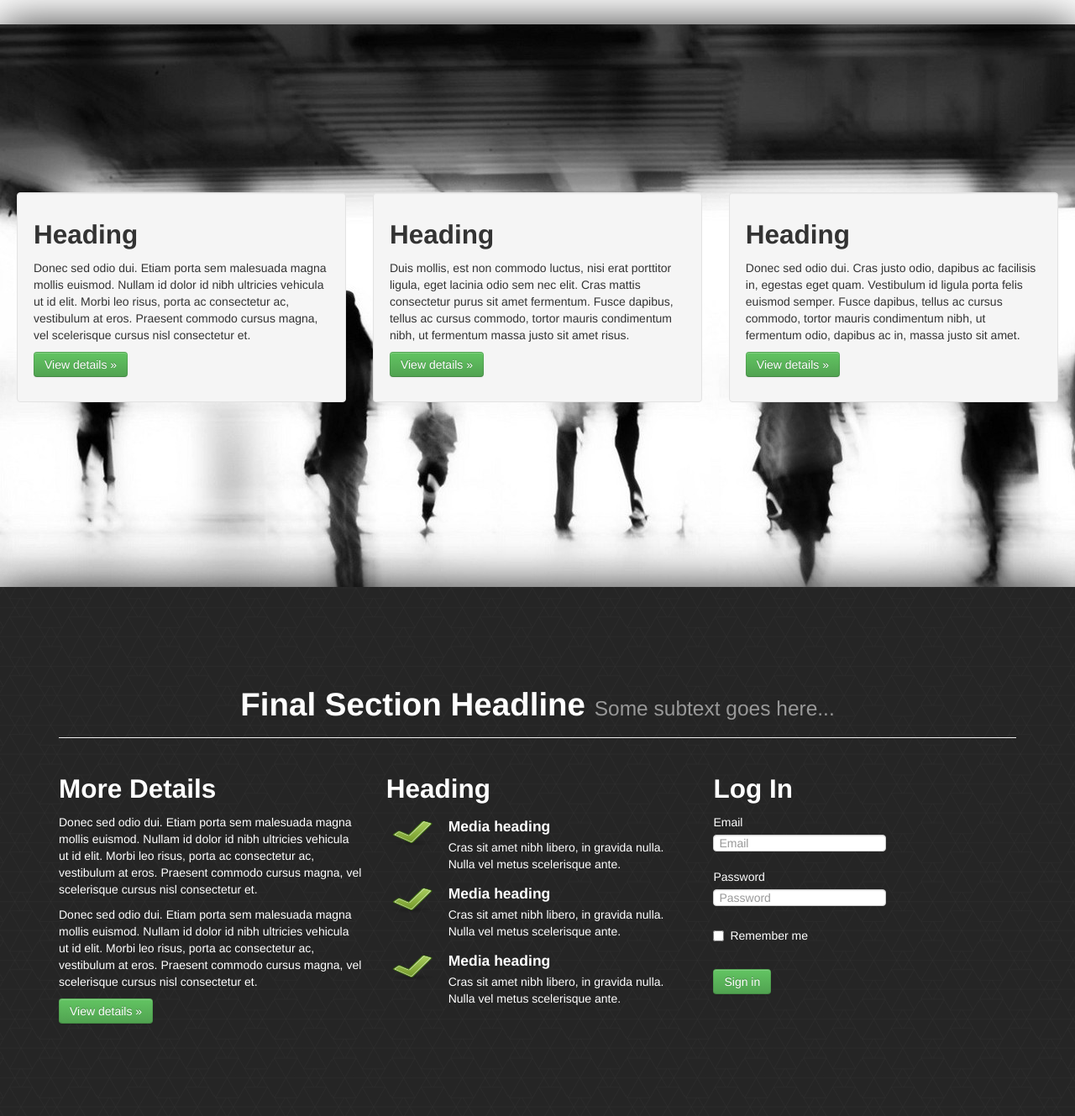
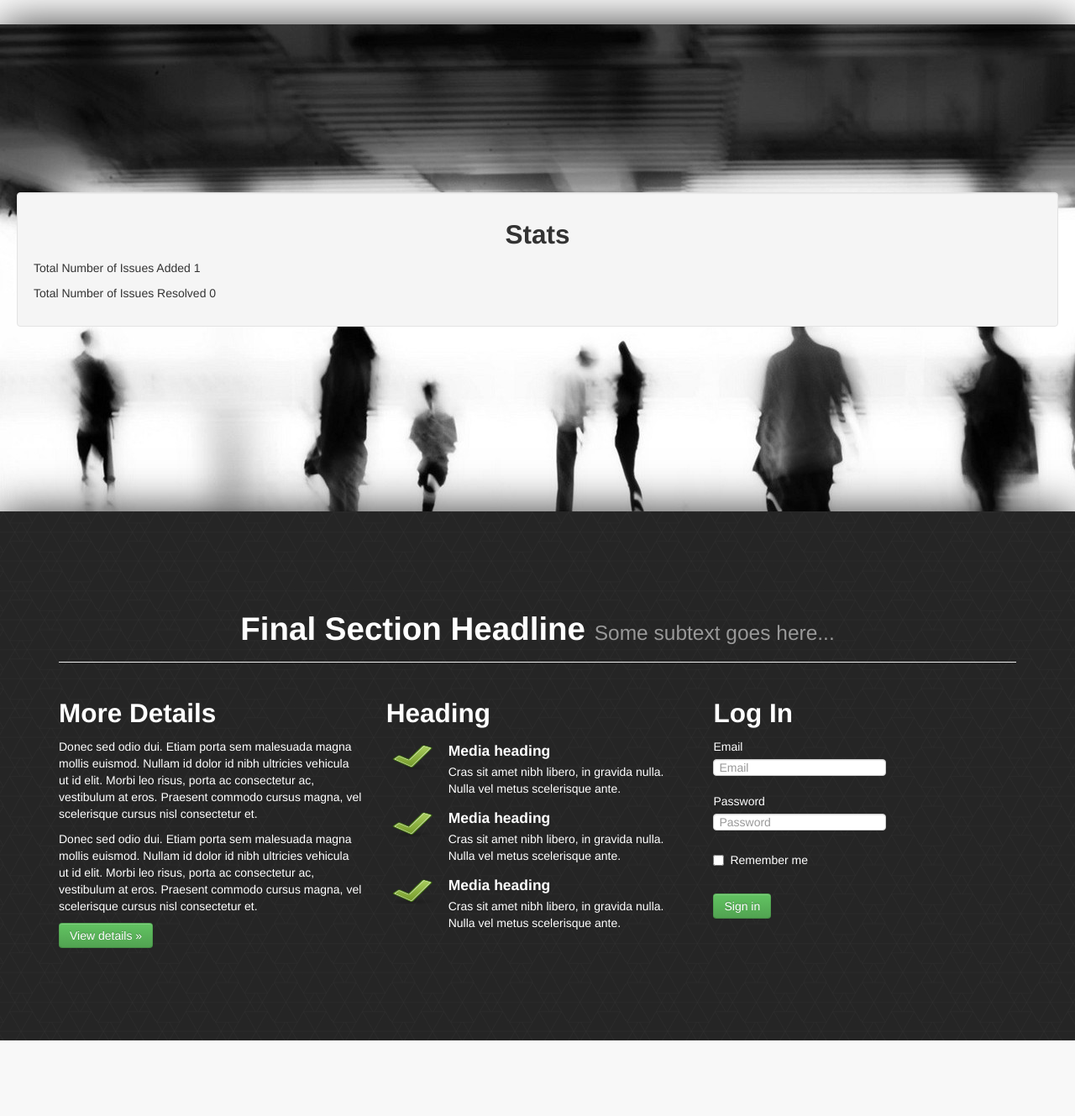
Before and after one commit to sai-prasanna/issuetracker, a Django app: page / in a window 1280 px wide. Shown: the part 730-2059 px from the top of the page at 84% size. After the commit the page ends 1969 px from the top, so only its background shows below. Run offline with Django 3.2, Linux system fonts and the light colour scheme; tables that the repository leaves empty hold one stand-in row (values such as "Sample post"); parts of the project's set-up code (start-up, migrations or seed data) failed here and were passed over; some libraries are stand-ins or nearby versions.

Commit message:
Add Estimated time,display total tickets in index page

```diff
--- a/main/forms.py
+++ b/main/forms.py
@@ -7,7 +7,7 @@ from django.contrib.auth.models import User
 class CreateTicketForm(forms.ModelForm):
     class Meta:
         model = Ticket
-        exclude = ('logged_by', 'status', 'resolution')
+        fields = ('client', 'name', 'assigned_to', 'priority', 'description')
 
 class EngineerUpdateTicketForm(forms.ModelForm):
 
--- /dev/null
+++ b/main/static/main/js/countUp.js
@@ -0,0 +1,182 @@
+/*
+
+    countUp.js
+    by @inorganik
+
+*/
+
+// target = id of html element or var of previously selected html element where counting occurs
+// startVal = the value you want to begin at
+// endVal = the value you want to arrive at
+// decimals = number of decimal places, default 0
+// duration = duration of animation in seconds, default 2
+// options = optional object of options (see below)
+
+function countUp(target, startVal, endVal, decimals, duration, options) {
+
+    // make sure requestAnimationFrame and cancelAnimationFrame are defined
+    // polyfill for browsers without native support
+    // by Opera engineer Erik Möller
+    var lastTime = 0;
+    var vendors = ['webkit', 'moz', 'ms', 'o'];
+    for(var x = 0; x < vendors.length && !window.requestAnimationFrame; ++x) {
+        window.requestAnimationFrame = window[vendors[x]+'RequestAnimationFrame'];
+        window.cancelAnimationFrame =
+          window[vendors[x]+'CancelAnimationFrame'] || window[vendors[x]+'CancelRequestAnimationFrame'];
+    }
+    if (!window.requestAnimationFrame) {
+        window.requestAnimationFrame = function(callback, element) {
+            var currTime = new Date().getTime();
+            var timeToCall = Math.max(0, 16 - (currTime - lastTime));
+            var id = window.setTimeout(function() { callback(currTime + timeToCall); },
+              timeToCall);
+            lastTime = currTime + timeToCall;
+            return id;
+        }
+    }
+    if (!window.cancelAnimationFrame) {
+        window.cancelAnimationFrame = function(id) {
+            clearTimeout(id);
+        }
+    }
+
+     // default options
+    this.options = options || {
+        useEasing : true, // toggle easing
+        useGrouping : true, // 1,000,000 vs 1000000
+        separator : ',', // character to use as a separator
+        decimal : '.', // character to use as a decimal
+    }
+    if (this.options.separator == '') this.options.useGrouping = false;
+    if (this.options.prefix == null) this.options.prefix = '';
+    if (this.options.suffix == null) this.options.suffix = '';
+
+    var self = this;
+
+    this.d = (typeof target === 'string') ? document.getElementById(target) : target;
+    this.startVal = Number(startVal);
+    this.endVal = Number(endVal);
+    this.countDown = (this.startVal > this.endVal) ? true : false;
+    this.startTime = null;
+    this.timestamp = null;
+    this.remaining = null;
+    this.frameVal = this.startVal;
+    this.rAF = null;
+    this.decimals = Math.max(0, decimals || 0);
+    this.dec = Math.pow(10, this.decimals);
+    this.duration = duration * 1000 || 2000;
+
+    this.version = function () { return '1.3.1' }
+
+    // Print value to target
+    this.printValue = function(value) {
+        var result = (!isNaN(value)) ? self.formatNumber(value) : '--';
+        if (self.d.tagName == 'INPUT') {
+            this.d.value = result;
+        } else {
+            this.d.innerHTML = result;
+        }
+    }
+
+    // Robert Penner's easeOutExpo
+    this.easeOutExpo = function(t, b, c, d) {
+        return c * (-Math.pow(2, -10 * t / d) + 1) * 1024 / 1023 + b;
+    }
+    this.count = function(timestamp) {
+
+        if (self.startTime === null) self.startTime = timestamp;
+
+        self.timestamp = timestamp;
+
+        var progress = timestamp - self.startTime;
+        self.remaining = self.duration - progress;
+
+        // to ease or not to ease
+        if (self.options.useEasing) {
+            if (self.countDown) {
+                var i = self.easeOutExpo(progress, 0, self.startVal - self.endVal, self.duration);
+                self.frameVal = self.startVal - i;
+            } else {
+                self.frameVal = self.easeOutExpo(progress, self.startVal, self.endVal - self.startVal, self.duration);
+            }
+        } else {
+            if (self.countDown) {
+                var i = (self.startVal - self.endVal) * (progress / self.duration);
+                self.frameVal = self.startVal - i;
+            } else {
+                self.frameVal = self.startVal + (self.endVal - self.startVal) * (progress / self.duration);
+            }
+        }
+
+        // don't go past endVal since progress can exceed duration in the last frame
+        if (self.countDown) {
+            self.frameVal = (self.frameVal < self.endVal) ? self.endVal : self.frameVal;
+        } else {
+            self.frameVal = (self.frameVal > self.endVal) ? self.endVal : self.frameVal;
+        }
+
+        // decimal
+        self.frameVal = Math.round(self.frameVal*self.dec)/self.dec;
+
+        // format and print value
+        self.printValue(self.frameVal);
+
+        // whether to continue
+        if (progress < self.duration) {
+            self.rAF = requestAnimationFrame(self.count);
+        } else {
+            if (self.callback != null) self.callback();
+        }
+    }
+    this.start = function(callback) {
+        self.callback = callback;
+        // make sure values are valid
+        if (!isNaN(self.endVal) && !isNaN(self.startVal)) {
+            self.rAF = requestAnimationFrame(self.count);
+        } else {
+            console.log('countUp error: startVal or endVal is not a number');
+            self.printValue();
+        }
+        return false;
+    }
+    this.stop = function() {
+        cancelAnimationFrame(self.rAF);
+    }
+    this.reset = function() {
+        self.startTime = null;
+        self.startVal = startVal;
+        cancelAnimationFrame(self.rAF);
+        self.printValue(self.startVal);
+    }
+    this.resume = function() {
+        self.stop();
+        self.startTime = null;
+        self.duration = self.remaining;
+        self.startVal = self.frameVal;
+        requestAnimationFrame(self.count);
+    }
+    this.formatNumber = function(nStr) {
+        nStr = nStr.toFixed(self.decimals);
+        nStr += '';
+        var x, x1, x2, rgx;
+        x = nStr.split('.');
+        x1 = x[0];
+        x2 = x.length > 1 ? self.options.decimal + x[1] : '';
+        rgx = /(\d+)(\d{3})/;
+        if (self.options.useGrouping) {
+            while (rgx.test(x1)) {
+                x1 = x1.replace(rgx, '$1' + self.options.separator + '$2');
+            }
+        }
+        return self.options.prefix + x1 + x2 + self.options.suffix;
+    }
+
+    // format startVal on initialization
+    self.printValue(self.startVal);
+}
+
+// Example:
+// var numAnim = new countUp("SomeElementYouWantToAnimate", 0, 99.99, 2, 2.5);
+// numAnim.start();
+// with optional callback:
+// numAnim.start(someMethodToCallOnComplete);
--- a/main/templates/main/index.html
+++ b/main/templates/main/index.html
@@ -77,21 +77,12 @@
 <section id="home" data-speed="4" data-type="background">
     <div class="container-fluid">
       <div class="row-fluid">
-            <div class="span4 well">
-              <h2>Heading</h2>
-              <p>Donec sed odio dui. Etiam porta sem malesuada magna mollis euismod. Nullam id dolor id nibh ultricies vehicula ut id elit. Morbi leo risus, porta ac consectetur ac, vestibulum at eros. Praesent commodo cursus magna, vel scelerisque cursus nisl consectetur et.</p>
-              <p><a class="btn btn-success" href="#">View details &raquo;</a></p>
-            </div><!-- /.span4 -->
-            <div class="span4 well">
-              <h2>Heading</h2>
-              <p>Duis mollis, est non commodo luctus, nisi erat porttitor ligula, eget lacinia odio sem nec elit. Cras mattis consectetur purus sit amet fermentum. Fusce dapibus, tellus ac cursus commodo, tortor mauris condimentum nibh, ut fermentum massa justo sit amet risus.</p>
-              <p><a class="btn btn-success" href="#">View details &raquo;</a></p>
-            </div><!-- /.span4 -->
-            <div class="span4 well">
-              <h2>Heading</h2>
-              <p>Donec sed odio dui. Cras justo odio, dapibus ac facilisis in, egestas eget quam. Vestibulum id ligula porta felis euismod semper. Fusce dapibus, tellus ac cursus commodo, tortor mauris condimentum nibh, ut fermentum odio, dapibus ac in, massa justo sit amet.</p>
-              <p><a class="btn btn-success" href="#">View details &raquo;</a></p>
-            </div><!-- /.span4 -->
+            <div class="span12 well">
+              <center><h2>Stats</h2></center>
+              <p>Total Number of Issues Added <span id="totaltickets"></span></p>
+              <p>Total Number of Issues Resolved <span id="resolvedtickets"></span></p>
+
+            </div>
         </div>
       </div>
   </section>
@@ -171,13 +162,33 @@
 {% block footer %}{% endblock %}
 {% block js %}
     {{ block.super }}
-    <script type="text/javascript" src="{% static 'main/slider/jquery.flexslider-min.js' %}"></script>
+    <script src="{% static 'main/js/countUp.js' %}"></script>
+      <script type="text/javascript" src="{% static 'main/slider/jquery.flexslider-min.js' %}"></script>
     <script src="{% static 'main/js/init.js' %}"></script>
     <script type="text/javascript">
+
       $(window).load(function() {
       $('.flexslider').flexslider({
       animation: "slide"
       });
+
     });
+      var eventFired = false,
+    objectPositionTop = $('#totaltickets').offset().top;
+
+$(window).on('scroll', function() {
+
+ var currentPosition = $(document).scrollTop();
+ if (currentPosition > objectPositionTop && eventFired === false) {
+   eventFired = true;
+   var ticketAnim = new countUp("totaltickets", 0,{{ticket_count}},0,2);
+    var resolvedAnim = new countUp("resolvedtickets", 0,{{ticket_resolved_count}},0,2);
+
+  ticketAnim.start();
+  resolvedAnim.start();
+
+ }
+
+});
 </script>
 {% endblock %}
--- a/main/templates/main/ticket_engineer_update_form.html
+++ b/main/templates/main/ticket_engineer_update_form.html
@@ -39,13 +39,13 @@
                 </div>
                 {% elif ticket.priority ==  "N" %}
                 <div class="progress">
-                    <div class="progress-bar progress-bar-warning" role="progressbar" aria-valuenow="80" aria-valuemin="0" aria-valuemax="100" style="width: 70%">
+                    <div class="progress-bar progress-bar-warning" role="progressbar" aria-valuenow="40" aria-valuemin="0" aria-valuemax="100" style="width: 70%">
                         <span class="sr-only">70% Complete</span>
                     </div>
                 </div>
                 {% elif ticket.priority == "L" %}
                 <div class="progress">
-                    <div class="progress-bar progress-bar-success" role="progressbar" aria-valuenow="80" aria-valuemin="0" aria-valuemax="100" style="width: 40%">
+                    <div class="progress-bar progress-bar-success" role="progressbar" aria-valuenow="60" aria-valuemin="0" aria-valuemax="100" style="width: 40%">
                         <span class="sr-only">40% Complete</span>
                     </div>
                 </div>
--- a/main/templates/main/ticket_supervisor_update_form.html
+++ b/main/templates/main/ticket_supervisor_update_form.html
@@ -39,13 +39,13 @@
                 </div>
                 {% elif ticket.priority ==  "N" %}
                 <div class="progress">
-                    <div class="progress-bar progress-bar-warning" role="progressbar" aria-valuenow="80" aria-valuemin="0" aria-valuemax="100" style="width: 70%">
+                    <div class="progress-bar progress-bar-warning" role="progressbar" aria-valuenow="60" aria-valuemin="0" aria-valuemax="100" style="width: 70%">
                         <span class="sr-only">70% Complete</span>
                     </div>
                 </div>
                 {% elif ticket.priority == "L" %}
                 <div class="progress">
-                    <div class="progress-bar progress-bar-success" role="progressbar" aria-valuenow="80" aria-valuemin="0" aria-valuemax="100" style="width: 40%">
+                    <div class="progress-bar progress-bar-success" role="progressbar" aria-valuenow="40" aria-valuemin="0" aria-valuemax="100" style="width: 40%">
                         <span class="sr-only">40% Complete</span>
                     </div>
                 </div>
--- a/main/views.py
+++ b/main/views.py
@@ -12,7 +12,8 @@ from django.core.context_processors import csrf
 from .models import Ticket, ClientProfile
 from .forms import CreateTicketForm, EngineerUpdateTicketForm, SupervisorUpdateTicketForm, ClientRegistrationForm
 from django.contrib.auth.models import Group
-
+from datetime import datetime, timedelta
+from django.utils import timezone
 
 MESSAGE_TAGS = {
     messages.ERROR: 'danger'
@@ -37,7 +38,13 @@ def register(request):
 
 
 def home(request):
-    return render(request,'main/index.html')
+    ticket_logged_count = Ticket.objects.all().count()
+    ticket_resolved_count = Ticket.objects.filter(status='R').count()
+    args = {}
+    args['ticket_count'] = ticket_logged_count
+    args['ticket_resolved_count'] = ticket_resolved_count
+
+    return render(request,'main/index.html', args)
 
 
 def logout_view(request):
@@ -55,9 +62,14 @@ class TicketCreateView(SuccessMessageMixin, CreateView):
         form = super(TicketCreateView, self).get_form(form_class)
         form.fields['client'].queryset = User.objects.filter(groups__name='Client')
         form.fields['assigned_to'].queryset = User.objects.filter(groups__name='Engineer')
-        form.instance.logged_by = self.request.user
         return form
 
+    def form_valid(self, form):
+        form.instance.logged_by = self.request.user
+        form.instance.date_time = datetime.now()
+        hours_sla = Ticket.SLA[form.instance.priority]
+        form.instance.estimated_completion_time = form.instance.date_time + timedelta(hours=hours_sla)
+        return super(TicketCreateView, self).form_valid(form)
 
     @method_decorator(login_required)
     def dispatch(self, *args, **kwargs):
@@ -93,8 +105,12 @@ class TicketDetailView(DetailView):
     context_object_name = 'ticket'
 
     def get_context_data(self, **kwargs):
+        ticket = self.get_object()
         context = super(TicketDetailView, self).get_context_data(**kwargs)
         context['is_supervisor'] = self.request.user.groups.filter(name='Supervisor').exists()
+        timedelta_until_ect = ticket.estimated_completion_time - timezone.now()
+        context['time_until_etc'] = timedelta_until_ect.total_seconds() // 3600
+
         return context
 
 
```
Also changed, not shown: main/models.py (+5 -3 lines), main/templates/main/ticket_detail.html (+11 -3 lines).
